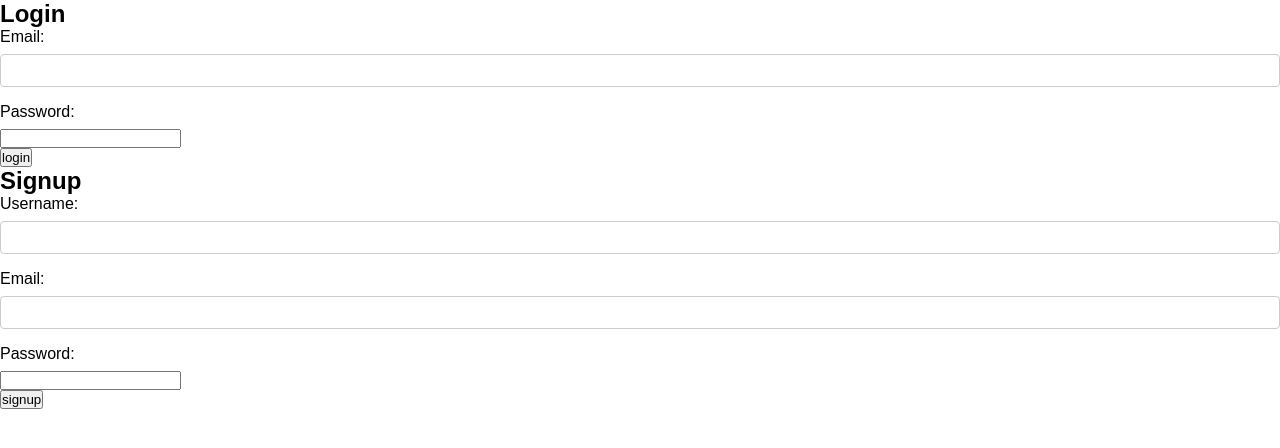
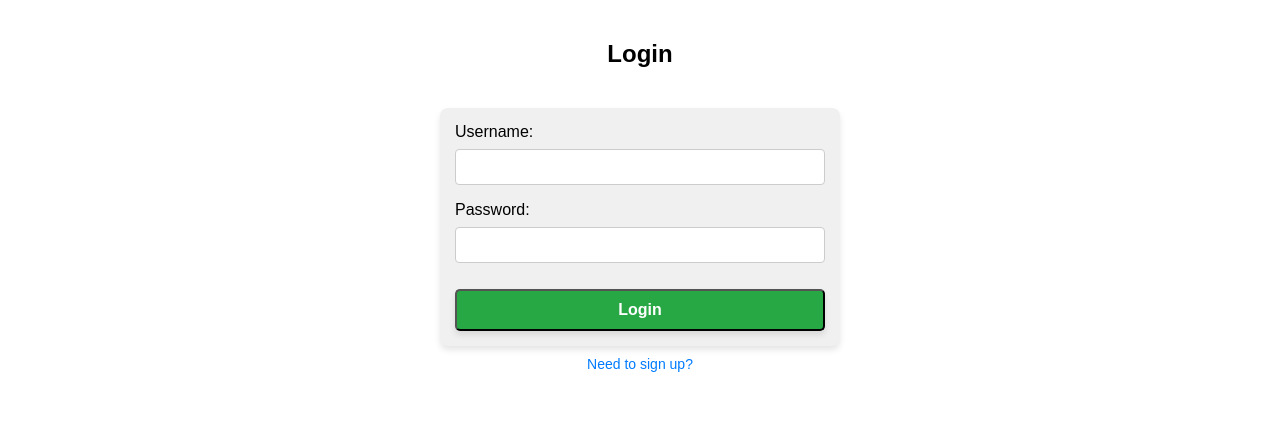
Before and after one commit to bldambtn/UnnecessaryAcronyms, a Node server app: page /login in a window 1280 px wide. Shown: the part 85-533 px from the top of the page. Run offline with Node 20, Linux system fonts and the light colour scheme; some libraries are stand-ins or nearby versions.

Commit message:
updated signup

```diff
--- a/controllers/home-routes.js
+++ b/controllers/home-routes.js
@@ -94,16 +94,24 @@ router.get("/dashboard", async (req, res) => {
   }
 });
 
-// Route to render the login page
-router.get("/login", (req, res) => {
-  // If the user is already logged in, redirect to the homepage
+router.get("/signup", (req, res) => {
   if (req.session.loggedIn) {
     res.redirect("/");
     return;
   }
-  // Render the login template
+  res.render("signup");
+});
+
+
+// Route to render the login page
+router.get("/login", (req, res) => {
+  if (req.session.loggedIn) {
+    res.redirect("/");
+    return;
+  }
   res.render("login");
 });
+
 
 router.get("/logout", (req, res) => {
   if (req.session.loggedIn) {
--- a/public/js/login.js
+++ b/public/js/login.js
@@ -2,48 +2,25 @@
 const loginFormHandler = async (event) => {
   event.preventDefault(); // Prevent default form submission
 
-  // Get email and password values
-  const email = document.querySelector("#email-login").value.trim();
+  // Get username and password values
+  const username = document.querySelector("#username-login").value.trim();
   const password = document.querySelector("#password-login").value.trim();
 
-  if (email && password) {
+  if (username && password) {
     // Send POST request to log in
     const response = await fetch("/api/users/login", {
       method: "POST",
-      body: JSON.stringify({ email, password }),
+      body: JSON.stringify({ username, password }),
       headers: { "Content-Type": "application/json" },
     });
 
     if (response.ok) {
-      document.location.replace("/"); // Redirect on success
+      document.location.replace("/dashboard"); // Redirect on success
     } else {
       alert("Failed to log in."); // Alert on failure
     }
-  }
-};
-
-// Handle signup form submission
-const signupFormHandler = async (event) => {
-  event.preventDefault(); // Prevent default form submission
-
-  // Get username, email, and password values
-  const username = document.querySelector("#username-signup").value.trim();
-  const email = document.querySelector("#email-signup").value.trim();
-  const password = document.querySelector("#password-signup").value.trim();
-
-  if (username && email && password) {
-    // Send POST request to sign up
-    const response = await fetch("/api/users", {
-      method: "POST",
-      body: JSON.stringify({ username, email, password }),
-      headers: { "Content-Type": "application/json" },
-    });
-
-    if (response.ok) {
-      document.location.replace("/"); // Redirect on success
-    } else {
-      alert("Failed to sign up."); // Alert on failure
-    }
+  } else {
+    alert("Please enter both username and password."); // Alert if missing
   }
 };
 
@@ -51,8 +28,3 @@ const signupFormHandler = async (event) => {
 document
   .querySelector(".login-form")
   .addEventListener("submit", loginFormHandler);
-
-// Add event listener for signup form submission
-document
-  .querySelector(".signup-form")
-  .addEventListener("submit", signupFormHandler);
--- a/public/style.css
+++ b/public/style.css
@@ -32,8 +32,84 @@ nav a:hover {
   text-decoration: underline;
 }
 
-p {
-  margin-bottom: 1rem;
+h2 {
+  padding: 5px 0;
+}
+
+h3 {
+  text-align: center; /* Center the text horizontally */
+  padding: 20px 0; /* Add 20px padding above and below */
+  font-size: 24px; /* Increase the font size */
+  margin-top: 20px; /* Add some space above */
+  margin-bottom: 20px; /* Add some space below */
+}
+
+/* Styling for the login form container */
+#login-form {
+  background-color: #f0f0f0; /* Light gray background */
+  border-radius: 8px; /* Rounded edges */
+  box-shadow: 0 4px 6px rgba(0, 0, 0, 0.1); /* Subtle shadow */
+  padding: 15px; /* Padding inside the box */
+  margin-bottom: 15px; /* Space below the form */
+  margin-top: 20px; /* Space above the form */
+  width: 100%; /* Full width */
+  max-width: 400px; /* Maximum width */
+  margin: 0 auto; /* Center align */
+}
+
+/* Styling for the login button */
+#login-form .new-post-btn {
+  display: block;
+  width: 100%;
+  margin-top: 10px;
+}
+
+/* Link styling for the 'Need to sign up?' link */
+.signup-link {
+  text-decoration: none;
+  color: #007bff; /* Default color */
+  font-size: 14px;
+  margin-top: 10px;
+  display: block;
+  text-align: center; /* Center align the link */
+}
+
+.signup-link:hover {
+  text-decoration: underline;
+}
+
+/* Styling for the signup form */
+#signup-form {
+  background-color: #f0f0f0; /* Light gray background */
+  border-radius: 8px; /* Rounded edges */
+  box-shadow: 0 4px 6px rgba(0, 0, 0, 0.1); /* Subtle shadow */
+  padding: 15px; /* Padding inside the box */
+  margin-bottom: 15px; /* Space below the form */
+  margin-top: 20px; /* Space above the form */
+  width: 100%; /* Full width */
+  max-width: 400px; /* Maximum width */
+  margin: 0 auto; /* Center align */
+}
+
+/* Styling for the new-post-btn within the signup form */
+#signup-form .new-post-btn {
+  display: block;
+  width: 100%;
+  margin-top: 10px;
+}
+
+/* Link styling */
+.login-link {
+  text-decoration: none;
+  color: #007bff; /* Default color */
+  font-size: 14px;
+  margin-top: 10px;
+  display: block;
+  text-align: center; /* Center align the link */
+}
+
+.login-link:hover {
+  text-decoration: underline;
 }
 
 /* Styles for the New Post button */
@@ -121,13 +197,29 @@ p {
   margin-top: 10px; /* Space between title/date and content */
 }
 
-input[type="text"],
-textarea {
+/* General styling for all input fields in the form */
+#signup-form input[type="email"],
+#signup-form input[type="text"],
+#signup-form input[type="password"] {
   width: 100%;
   padding: 0.5rem;
   margin-bottom: 1rem;
   border: 1px solid #ccc;
   border-radius: 4px;
+  font-size: 16px;
+  box-sizing: border-box; /* Ensure padding doesn't affect the width */
+}
+
+/* General styling for input fields in forms */
+input[type="text"],
+input[type="password"] {
+  width: 100%;
+  padding: 0.5rem;
+  margin-bottom: 1rem;
+  border: 1px solid #ccc;
+  border-radius: 4px;
+  font-size: 16px;
+  box-sizing: border-box; /* Ensure padding doesn't affect the width */
 }
 
 label {
--- a/views/login.handlebars
+++ b/views/login.handlebars
@@ -1,54 +1,25 @@
 <div class="row justify-space-between-md">
-
   <!-- Login card section -->
   <div class="login-card">
-    <h2 class="page-title">Login</h2>
+    <h3 class="page-title">Login</h3>
 
     <!-- User login form -->
-    <form class="form login-form">
-      <div class="form-group">
-        <label for="email-login">Email:</label>
-        <input class="form-input" type="text" id="email-login" />
-      </div>
+    <form id="login-form" class="login-form">
+      <label for="username-login">Username:</label>
+      <input class="form-input" type="text" id="username-login" required />
 
-      <div class="form-group">
-        <label for="password-login">Password:</label>
-        <input class="form-input" type="password" id="password-login" />
-      </div>
+      <label for="password-login">Password:</label>
+      <input class="form-input" type="password" id="password-login" required />
 
-      <div class="form-group">
-        <button class="btn btn-primary" type="submit">login</button>
-      </div>
+      <button class="new-post-btn form-button" type="submit">Login</button>
     </form>
-  </div>
 
-  <!-- Signup card section -->
-  <div class="login-card">
-    <h2 class="page-title">Signup</h2>
-
-    <!-- User signup form -->
-    <form class="form signup-form">
-      <div class="form-group">
-        <label for="username-signup">Username:</label>
-        <input class="form-input" type="text" id="username-signup" />
-      </div>
-
-      <div class="form-group">
-        <label for="email-signup">Email:</label>
-        <input class="form-input" type="text" id="email-signup" />
-      </div>
-
-      <div class="form-group">
-        <label for="password-signup">Password:</label>
-        <input class="form-input" type="password" id="password-signup" />
-      </div>
-
-      <div class="form-group">
-        <button class="btn btn-primary" type="submit">signup</button>
-      </div>
-    </form>
+    <!-- Link to sign up instead -->
+    <p>
+      <a href="/signup" class="signup-link">Need to sign up?</a>
+    </p>
   </div>
 </div>
 
-<!-- Include JavaScript for handling login and signup -->
+<!-- Include JavaScript for handling login -->
 <script src="./js/login.js"></script>
```
Also changed, not shown: controllers/api/user-routes.js (+6 -12 lines), public/js/signup.js (added, +29 -0 lines), views/signup.handlebars (+33 -9 lines).
